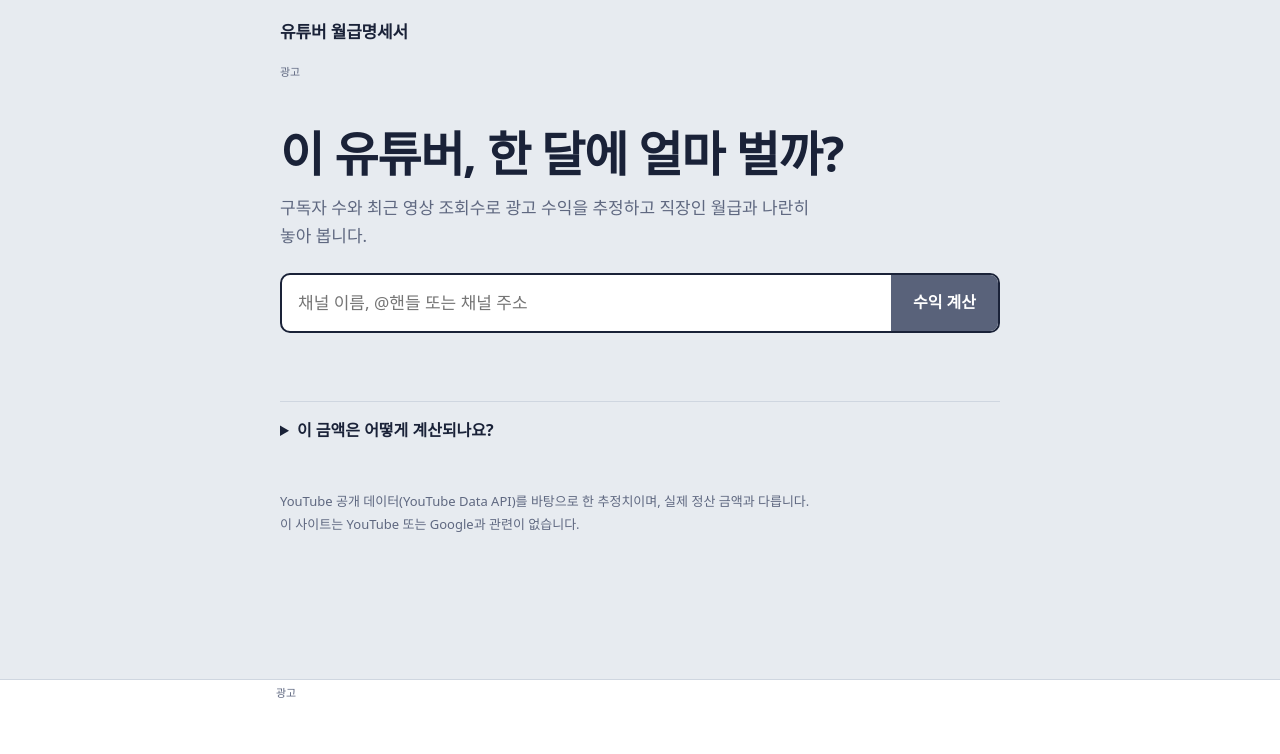
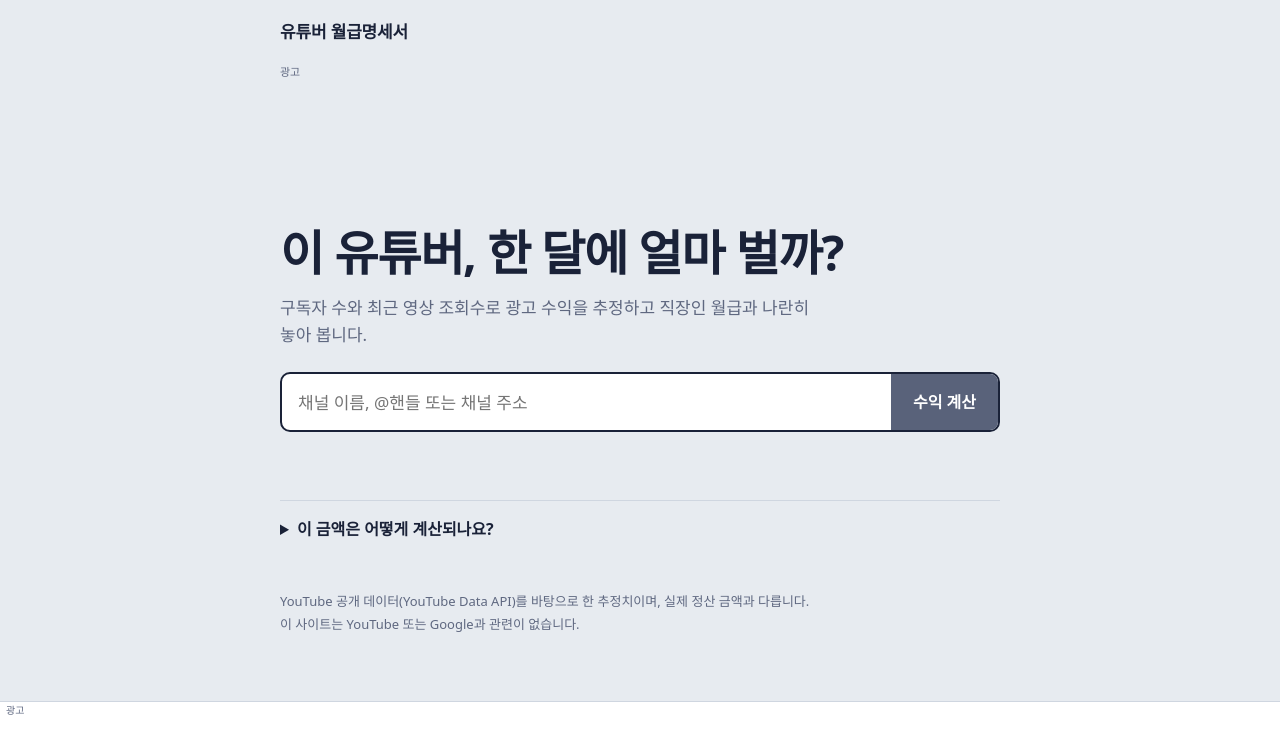
Before and after one commit to slalom92/howmuch, a React (Vite) app: page / in a window 1280 px wide. Shown: the top 754 px of the page. Built offline with nearby package versions, Linux system fonts and the light colour scheme; a web font is replaced by a local one.

Commit message:
광고영역 수정

```diff
--- a/src/components/AdSlot.jsx
+++ b/src/components/AdSlot.jsx
@@ -1,44 +1,123 @@
-import { useEffect, useRef } from 'react'
+import { useEffect, useRef, useState } from 'react'
 
 // 광고 영역.
 // VITE_ADSENSE_CLIENT(ca-pub-…)가 설정되면 애드센스 광고 단위를 넣고,
 // 없으면 크기를 확인할 수 있는 자리표시만 보여준다.
 //
+// - 상단 배너와 하단 고정 광고는 고정 크기 광고 단위로 넣는다.
+//   반응형(auto)으로 넣으면 모바일에서 300px 넘게 커져 본문을 가린다.
+// - 광고가 채워지지 않으면(unfilled) 영역 전체를 숨긴다.
+// - 하단 고정 광고의 실제 높이만큼 본문 아래 여백(--anchor-h)을 잡아 내용을 가리지 않게 한다.
+//
 // 정책 메모: 광고 클릭을 유도하는 문구나, 버튼·입력창 바로 옆 배치는 애드센스 정책 위반이 될 수 있다.
-// 라벨은 '광고'처럼 사실대로만 붙인다.
 
-const CLIENT = import.meta.env.VITE_ADSENSE_CLIENT || ''
+const RAW_CLIENT = (import.meta.env.VITE_ADSENSE_CLIENT || '').trim()
+// 'ca-pub-' 없이 숫자만 넣어도 동작하도록 보정
+const CLIENT = RAW_CLIENT ? `ca-pub-${RAW_CLIENT.replace(/^(ca-)?pub-/, '')}` : ''
+
+const DESKTOP_QUERY = '(min-width: 760px)'
+const FIXED_SIZES = {
+  top: { mobile: [320, 100], desktop: [728, 90] },
+  anchor: { mobile: [320, 50], desktop: [728, 90] },
+}
+
+function useIsDesktop() {
+  const [desktop, setDesktop] = useState(() => window.matchMedia(DESKTOP_QUERY).matches)
+  useEffect(() => {
+    const mq = window.matchMedia(DESKTOP_QUERY)
+    const on = () => setDesktop(mq.matches)
+    mq.addEventListener('change', on)
+    return () => mq.removeEventListener('change', on)
+  }, [])
+  return desktop
+}
 
 export default function AdSlot({ slot, variant, label = '광고' }) {
-  const ref = useRef(null)
+  const asideRef = useRef(null)
+  const insRef = useRef(null)
+  const [state, setState] = useState('pending') // pending | filled | unfilled
+  const desktop = useIsDesktop()
+  const live = Boolean(CLIENT && slot)
 
+  const fixed = FIXED_SIZES[variant]
+  const [w, h] = fixed ? fixed[desktop ? 'desktop' : 'mobile'] : [0, 0]
+  // 화면 크기가 바뀌면 광고 단위를 새로 만든다 (고정 크기 단위는 한 번 그려지면 크기가 안 바뀜)
+  const unitKey = fixed ? `${variant}-${w}x${h}` : variant
+
+  // 광고 요청 + 채움 여부 감시
   useEffect(() => {
-    if (!CLIENT || !slot || !ref.current) return
-    if (ref.current.dataset.loaded) return
-    ref.current.dataset.loaded = '1'
+    if (!live || !insRef.current) return
+    const ins = insRef.current
+    setState('pending')
+    // 같은 ins에 두 번 push하면 애드센스 오류가 난다 (개발 모드 StrictMode 이중 실행 대비)
+    if (!ins.dataset.pushed) {
+      ins.dataset.pushed = '1'
       try {
         ;(window.adsbygoogle = window.adsbygoogle || []).push({})
       } catch {
         /* 광고 차단기 등 */
       }
-  }, [slot])
+    }
+    const read = () => {
+      const s = ins.getAttribute('data-ad-status')
+      if (s === 'filled' || s === 'unfilled') setState(s)
+    }
+    read()
+    const mo = new MutationObserver(read)
+    mo.observe(ins, { attributes: true, attributeFilter: ['data-ad-status'] })
+    return () => mo.disconnect()
+  }, [live, unitKey])
+
+  const hidden = live && state === 'unfilled'
+
+  // 하단 고정 광고: 실제 높이만큼 본문 아래 여백 확보
+  useEffect(() => {
+    if (variant !== 'anchor') return
+    const root = document.documentElement
+    const el = asideRef.current
+    if (!el || hidden) {
+      root.style.setProperty('--anchor-h', '0px')
+      return
+    }
+    const apply = () => root.style.setProperty('--anchor-h', `${Math.ceil(el.getBoundingClientRect().height)}px`)
+    apply()
+    const ro = new ResizeObserver(apply)
+    ro.observe(el)
+    return () => {
+      ro.disconnect()
+      root.style.setProperty('--anchor-h', '0px')
+    }
+  }, [variant, hidden])
+
+  if (hidden) return null
 
   return (
-    <aside className={`ad ad--${variant}`} aria-label={label}>
+    <aside ref={asideRef} className={`ad ad--${variant}`} data-state={live ? state : 'placeholder'} aria-label={label}>
       <span className="ad__label">{label}</span>
-      {CLIENT && slot ? (
+      {live ? (
+        fixed ? (
           <ins
-          ref={ref}
+            key={unitKey}
+            ref={insRef}
+            className="adsbygoogle ad__unit"
+            style={{ display: 'inline-block', width: w, height: h }}
+            data-ad-client={CLIENT}
+            data-ad-slot={slot}
+          />
+        ) : (
+          <ins
+            ref={insRef}
             className="adsbygoogle ad__unit"
             style={{ display: 'block' }}
             data-ad-client={CLIENT}
             data-ad-slot={slot}
-          data-ad-format={variant === 'anchor' ? 'horizontal' : 'auto'}
+            data-ad-format="auto"
             data-full-width-responsive="true"
           />
+        )
       ) : (
-        <div className="ad__placeholder">
-          {variant === 'anchor' ? '하단 고정 광고 320×50 / 728×90' : variant === 'top' ? '상단 배너 728×90 / 320×50' : '본문 광고 반응형'}
+        <div className="ad__placeholder" style={fixed ? { width: w, height: h } : undefined}>
+          {fixed ? `${variant === 'anchor' ? '하단 고정 광고' : '상단 배너'} ${w}×${h}` : '본문 광고 반응형'}
         </div>
       )}
     </aside>
@@ -46,10 +125,10 @@ export default function AdSlot({ slot, variant, label = '광고' }) {
 }
 
 export function loadAdSenseScript() {
-  if (!CLIENT || document.querySelector('script[data-adsense]')) return
+  // index.html에 직접 넣은 스크립트가 있으면 다시 넣지 않는다
+  if (!CLIENT || document.querySelector('script[src*="adsbygoogle.js"]')) return
   const s = document.createElement('script')
   s.async = true
-  s.dataset.adsense = '1'
   s.crossOrigin = 'anonymous'
   s.src = `https://pagead2.googlesyndication.com/pagead/js/adsbygoogle.js?client=${CLIENT}`
   document.head.appendChild(s)
--- a/src/styles.css
+++ b/src/styles.css
@@ -9,7 +9,8 @@
   --seal: #c2362b;
   --seal-tint: #fbeceb;
 
-  --anchor-h: 66px;
+  /* 하단 고정 광고 높이: AdSlot이 실제 높이로 채운다 */
+  --anchor-h: 0px;
   --font: 'IBM Plex Sans KR', 'Apple SD Gothic Neo', 'Malgun Gothic', system-ui, sans-serif;
 }
 
@@ -29,7 +30,7 @@ body {
   font-size: 16px;
   line-height: 1.6;
   word-break: keep-all;
-  padding-bottom: calc(var(--anchor-h) + 16px);
+  padding-bottom: calc(var(--anchor-h, 0px) + 16px);
 }
 
 button,
@@ -102,6 +103,8 @@ input {
 }
 
 .ad__placeholder {
+  max-width: 100%;
+  margin: 0 auto;
   display: grid;
   place-items: center;
   border: 1px dashed #b3bccb;
@@ -109,10 +112,6 @@ input {
   color: #8790a3;
   font-size: 12px;
   background: repeating-linear-gradient(-45deg, transparent 0 8px, rgba(26, 34, 56, 0.03) 8px 16px);
-}
-
-.ad--top .ad__placeholder {
-  height: 90px;
 }
 
 .ad--inline {
@@ -127,6 +126,12 @@ input {
   height: 250px;
 }
 
+.ad__unit {
+  max-width: 100%;
+  overflow: hidden;
+}
+
+/* 하단 고정: 광고 높이만큼만 차지하고, 어떤 경우에도 화면의 20%를 넘지 않게 자른다 */
 .ad--anchor {
   position: fixed;
   left: 0;
@@ -134,22 +139,22 @@ input {
   bottom: 0;
   z-index: 50;
   max-width: none;
+  max-height: 20vh;
+  overflow: hidden;
   margin: 0;
-  padding: 4px 12px calc(6px + env(safe-area-inset-bottom));
+  padding: 4px 0 calc(4px + env(safe-area-inset-bottom));
   background: rgba(255, 255, 255, 0.97);
   border-top: 1px solid var(--rule);
+  line-height: 0;
 }
 
 .ad--anchor .ad__label {
-  max-width: 728px;
-  margin: 0 auto 2px;
-}
-
-.ad--anchor .ad__placeholder,
-.ad--anchor .ad__unit {
-  height: 50px;
-  max-width: 728px;
-  margin: 0 auto;
+  position: absolute;
+  top: 3px;
+  left: 6px;
+  margin: 0;
+  font-size: 10px;
+  line-height: 1;
 }
 
 /* ---------- 본문 ---------- */
@@ -753,10 +758,6 @@ input {
 
 /* ---------- 모바일 ---------- */
 @media (max-width: 600px) {
-  .ad--top .ad__placeholder {
-    height: 50px;
-  }
-
   .hero {
     padding-top: 24px;
   }
@@ -825,17 +826,6 @@ input {
   }
 }
 
-@media (min-width: 760px) {
-  :root {
-    --anchor-h: 106px;
-  }
-
-  .ad--anchor .ad__placeholder,
-  .ad--anchor .ad__unit {
-    height: 90px;
-  }
-}
-
 @media (prefers-reduced-motion: reduce) {
   .seal {
     animation: none;
```
Also changed, not shown: public/ads.txt (added), 7 other files (tests, documents, lock files or other folders). Lines whose indentation alone changed are shown as unchanged.
